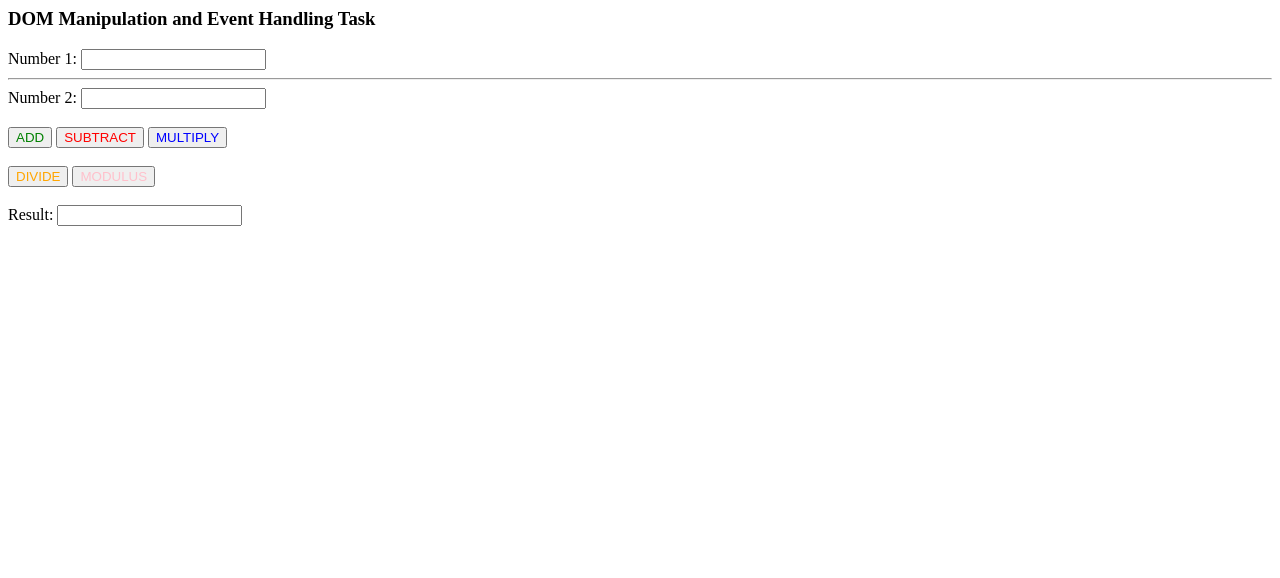
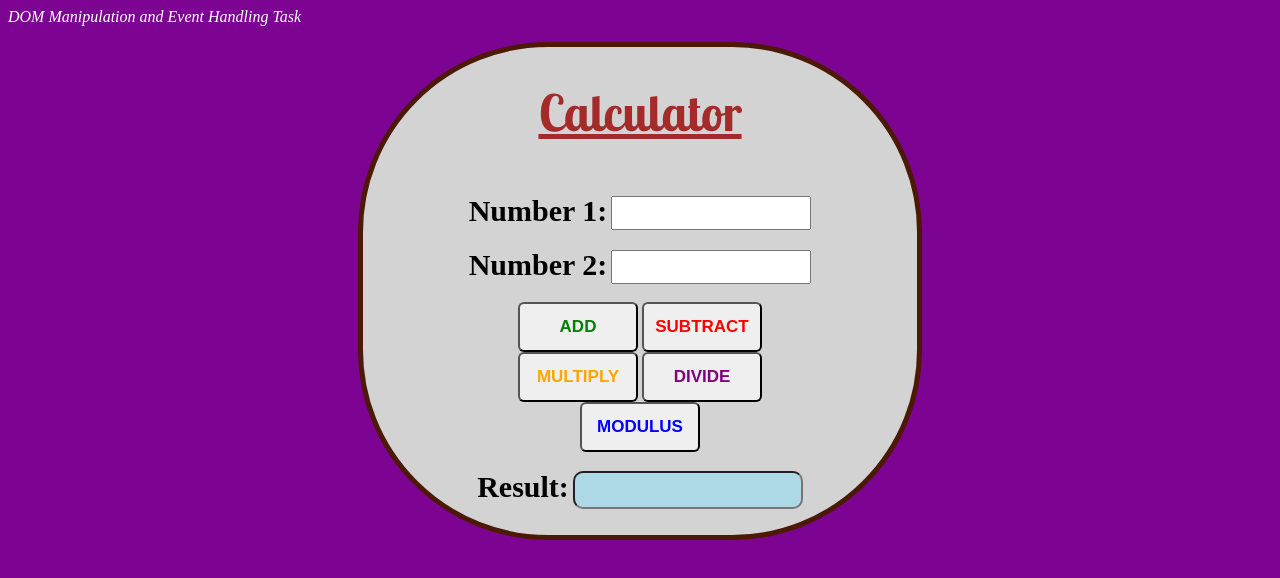
Before and after one commit to anup2065/Calculator, a plain HTML site: page index.html in a window 1280 px wide. Drawn offline with nearby package versions, Linux system fonts and the light colour scheme.

Commit message:
final done

```diff
--- a/index.html
+++ b/index.html
@@ -1,34 +1,42 @@
 <html>
+
 <head>
     <script src="https://code.jquery.com/jquery-3.7.1.min.js"></script>
     <script src="script.js"></script>
     <link rel="stylesheet" href="style.css">
+    <link rel="preconnect" href="https://fonts.googleapis.com">
+<link rel="preconnect" href="https://fonts.gstatic.com" crossorigin>
+<link href="https://fonts.googleapis.com/css2?family=Dancing+Script:wght@400..700&family=Lobster&family=Lobster+Two:ital,wght@0,400;0,700;1,400;1,700&display=swap" rel="stylesheet">
 </head>
 
 <body>
-       <div>
-           <h3>DOM Manipulation and Event Handling Task</h3>
-       </div>
-   <form>
-       <div>
+    <i>
+        <p style="text-align:left; color:white;">DOM Manipulation and Event Handling Task</p>
+    </i>
+
+    <div class="whole">
+
+
+        <h1 style="text-align:center;" id="top">Calculator</h1>
+        <form class="main">
+            <div class="number">
                 <label>Number 1:</label>
                 <input type="number" name="num1" id="num1" value="">
             </div>
-       <hr>
 
-       <div>
+            <br>
+            <div class="number">
                 <label>Number 2:</label>
                 <input type="number" name="num2" id="num2" value="">
             </div>
             <br>
 
-       <div>
-           <button type="button" id="add" style="color:green">ADD</button>
-           <button type="button" id="sub" style="color:red">SUBTRACT</button>
-           <button type="button " id="mul" style="color:blue">MULTIPLY</button>
-           <br><br>
-           <button type="button" id="div" style="color:orange">DIVIDE</button>
-           <button type="button" id="mod" style="color:pink">MODULUS</button>
+            <div class="buttons">
+                <button type="button" id="add">ADD</button>
+                <button type="button" id="sub">SUBTRACT</button><br>
+                <button type="button" id="mul">MULTIPLY</button>
+                <button type="button" id="divi">DIVIDE</button><br>
+                <button type="button" id="mod">MODULUS</button><br>
             </div>
             <br>
 
@@ -37,6 +45,7 @@
                 <input type="number" name="result" id="result" value="">
             </div>
         </form>
+    </div>
 
 </body>
 
--- a/script.js
+++ b/script.js
@@ -5,4 +5,20 @@ let result=$("#result");
 $("#add").click(function(){
 result.val(parseFloat(a.val())+parseFloat(b.val()));
 });
+
+$("#sub").click(function(){
+    result.val(parseFloat(a.val())-parseFloat(b.val()));
 });
+
+$("#divi").click(function(){
+    result.val(parseFloat(a.val())/parseFloat(b.val()));
+});
+
+$("#mul").click(function(){
+    result.val(parseFloat(a.val())*parseFloat(b.val()));
+});
+
+$("#mod").click(function(){
+    result.val(parseFloat(a.val())%parseFloat(b.val()));
+});
+});
--- a/style.css
+++ b/style.css
@@ -0,0 +1,104 @@
+
+.main {
+    text-align: center;
+    margin-top: 50px;
+}
+
+.whole {
+    border: 5px solid rgb(75, 25, 4);
+    border-radius:190px;
+    margin: 15 350 15 350px;
+    padding: 0 30 10 30px;
+    background-color: lightgrey;
+}
+body{
+        background-color:rgb(125, 4, 147);
+        background-repeat: no-repeat;
+        background-size: cover;
+}
+#num1,
+#num2 {
+    font-weight: bold;
+    font-size: 24px;
+    width: 200px;
+    height: 34px
+}
+
+#result {
+    color: rgb(9, 67, 9);
+    font-weight: bold;
+    background-color: lightblue;
+    width: 230px;
+    height: 38px;
+    font-size: 20px;
+    border-radius:10px;
+}
+
+label {
+    font-weight: bold;
+    font-size: 30px;
+    text-align: left;
+
+
+}
+
+#top {
+    font-family: lobster two;
+    font-size: 50px;
+    text-decoration: underline;
+    color: brown;
+}
+
+#add {
+    color: green;
+    border-radius: 6px;
+}
+
+#add:hover {
+    background-color: lightgreen;
+}
+
+#sub {
+    color: red;
+    border-radius: 6px;
+}
+
+#sub:hover {
+    background-color: lightcoral;
+}
+
+#mul {
+    color: orange;
+    border-radius: 6px;
+}
+
+#mul:hover {
+    background-color: lightyellow;
+}
+
+#mod {
+    color: blue;
+    border-radius: 6px;
+}
+
+#mod:hover {
+    background-color: cyan;
+}
+
+#divi {
+    color: purple;
+    border-radius: 6px;
+}
+
+#divi:hover {
+    background-color: burlywood;
+}
+
+button {
+    text-align: center;
+    width: 120px;
+    height: 50px;
+    font-size: 17px;
+    font-weight: bold;
+
+}
```
Also changed, not shown: background.jpg (added). Lines whose indentation alone changed are shown as unchanged.
